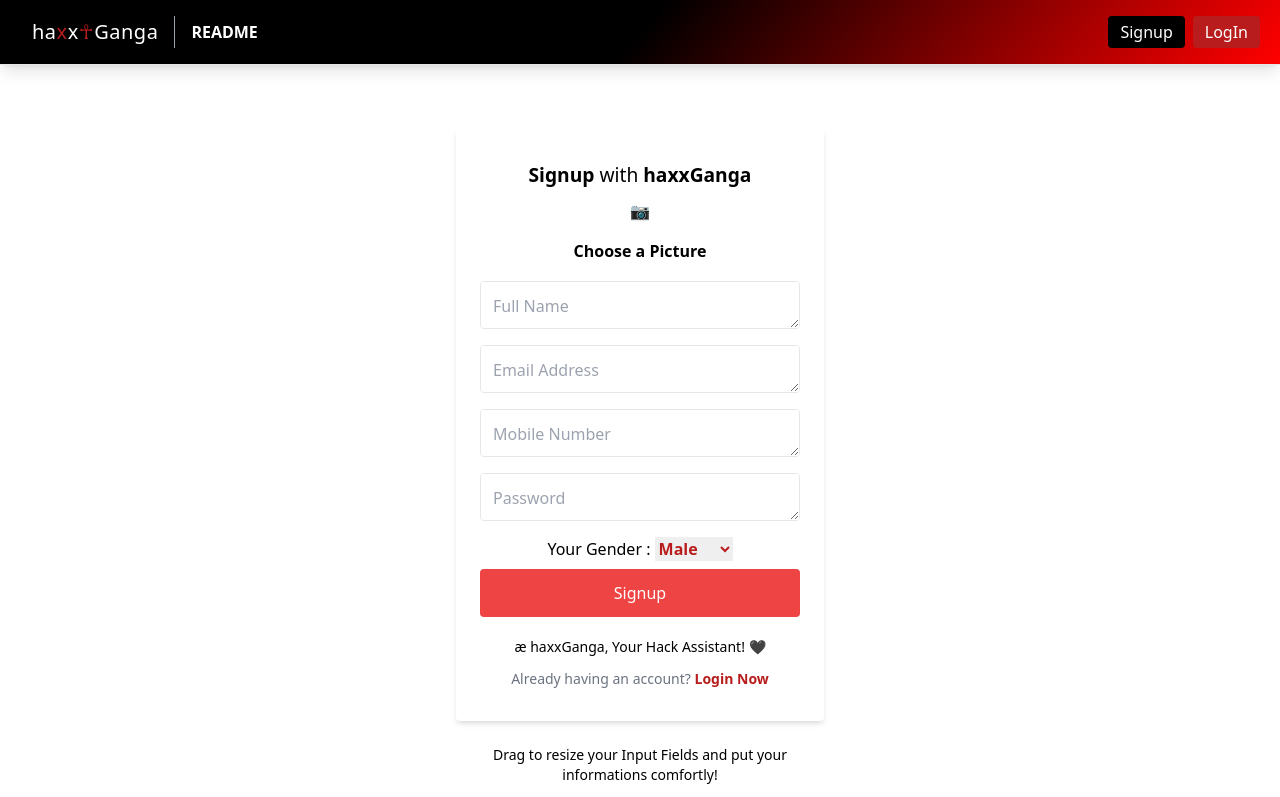
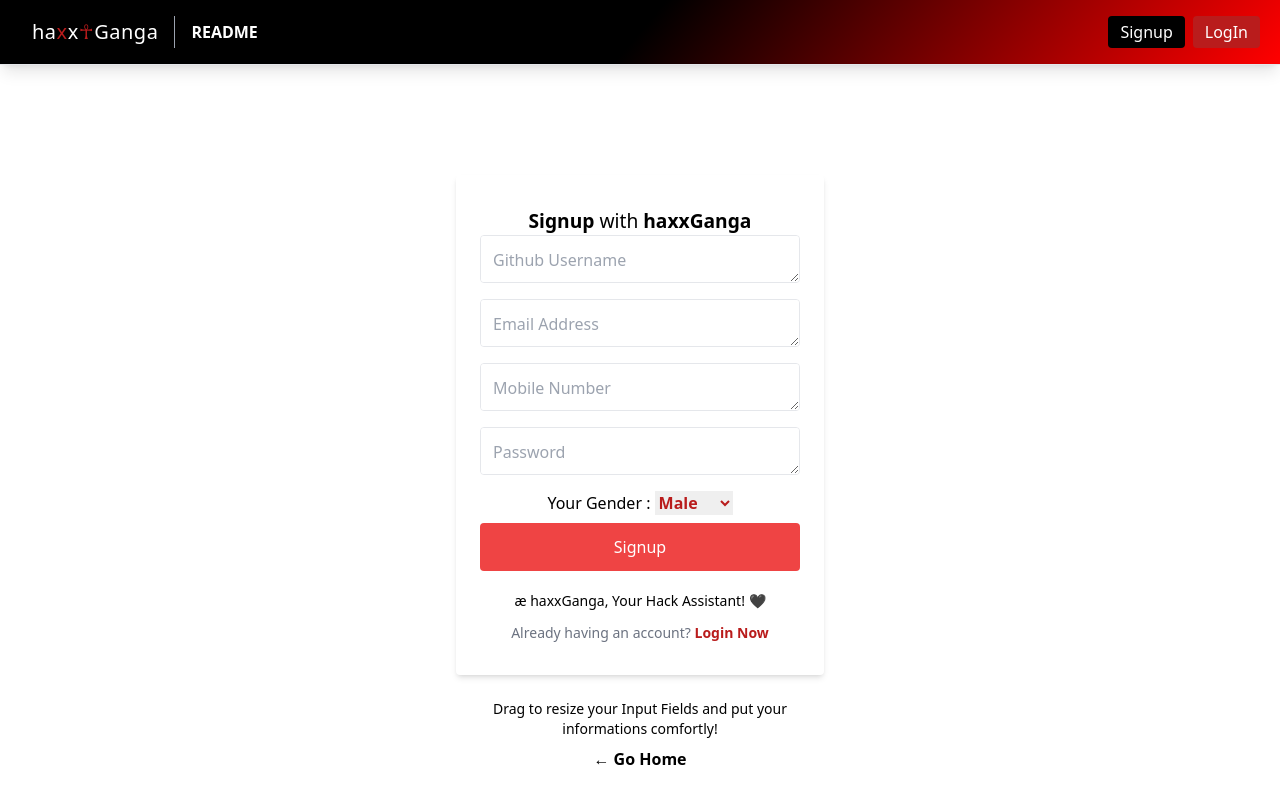
Before and after one commit to EttisafRup/haxx-ganga, a React (Vite) app: page /signup in a window 1280 px wide. Shown: the top 797 px of the page. Built offline with nearby package versions, Linux system fonts and the light colour scheme; the HTML template or start-up script is replaced by a standard one.

Commit message:
Signup Setup

```diff
--- a/src/Components/Signup.tsx
+++ b/src/Components/Signup.tsx
@@ -6,6 +6,7 @@ const Signup = () => {
   const [email, setEmail] = useState("")
   const [mobile, setMobile] = useState("")
   const [password, setPassword] = useState("")
+  const [userUpdate, setUserUpdate] = useState("")
 
   const submitUserForm = async (e: any) => {
     e.preventDefault()
@@ -16,8 +17,7 @@ const Signup = () => {
         mobile,
         password,
       })
-
-      console.log(result)
+      setUserUpdate(result.data.message)
     } catch (err) {
       console.log(err)
     }
@@ -30,10 +30,11 @@ const Signup = () => {
           <div className="bg-white m-4 text-center px-6 py-8 rounded shadow-md text-black w-full">
             <big>
               <strong>Signup</strong> with <strong>{env.app}</strong>
+              <p className="font-semibold text-black text-sm">{userUpdate}</p>
             </big>
 
             <form id="blog-form" method="post" action="/register">
-              <div className="avatar-div">
+              {/* <div className="avatar-div">
                 <label className="avatar-label text-black" htmlFor="inputTag">
                   &#128247;
                   <p className="m-4"></p>
@@ -42,11 +43,11 @@ const Signup = () => {
                   <p id="break"></p>
                   <span id="imageName"></span>
                 </label>
-              </div>
+              </div> */}
               <textarea
                 className="block border h-12 w-full p-3 rounded mb-4"
                 name="username"
-                placeholder="Full Name"
+                placeholder="Github Username"
                 value={username}
                 onChange={(e) => setUsername(e.target.value)}
               ></textarea>
```
